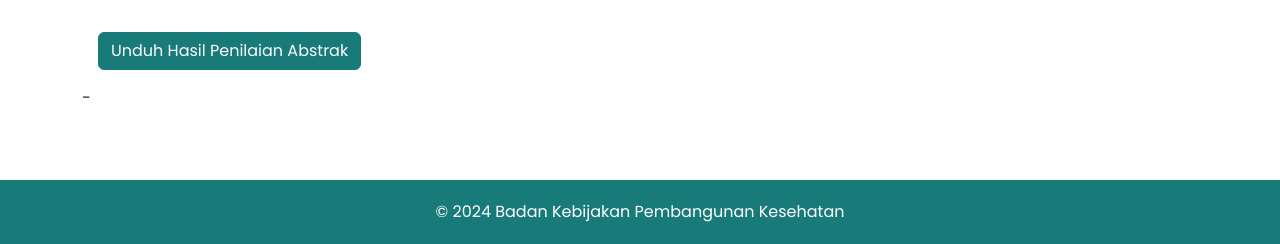
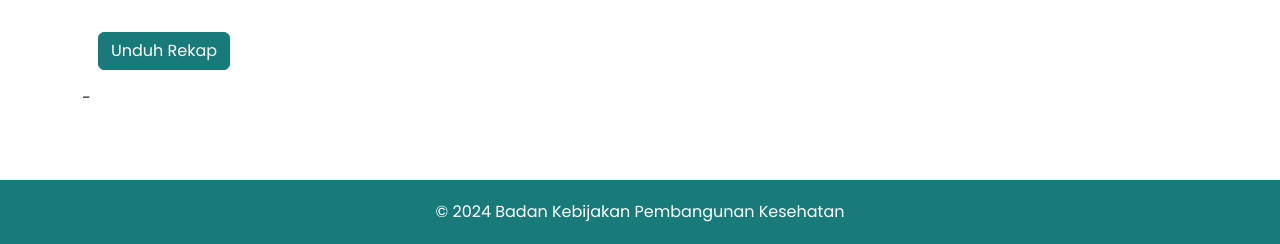
Before and after one commit to GottfriedCP/pb-awards, a Django app: page /list-submisi/ in a window 1280 px wide. Shown: the part 580-824 px from the top of the page. Run offline with Django 5.2, Linux system fonts and the light colour scheme; the visitor is signed in with stand-in values (Sample User, id 1); data that the repository does not hold is empty; parts of the project's set-up code (start-up, migrations or seed data) failed here and were passed over; some libraries are stand-ins or nearby versions.

Commit message:
judul tombol

```diff
--- a/hp_awards/templates/hp_awards/list_submisi_admin.html
+++ b/hp_awards/templates/hp_awards/list_submisi_admin.html
@@ -21,7 +21,7 @@
     <div class="d-flex justify-content-start flex-wrap">
         <form class="m-3" method="POST" action="{% url 'hp_awards:unduh_nilai_abstrak' %}">
             {% csrf_token %}
-            <button type="submit" class="btn btn-kemkes">Unduh Hasil Penilaian Abstrak</button>
+            <button type="submit" class="btn btn-kemkes">Unduh Rekap</button>
         </form>
     </div>
     {% endif %}
```
